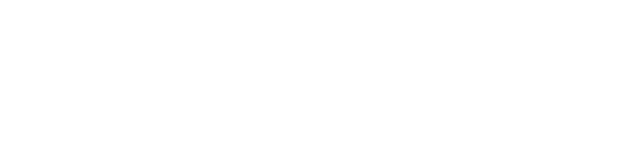
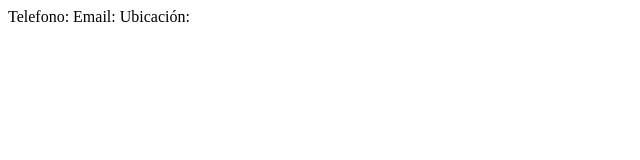
Before and after one commit to Kleiman2009/Proyecto-grupal-1, a plain HTML site: page index.html in a window 1280 px wide. Shown: the whole page, without its empty margins (0-640 px from the left). Drawn offline with Linux system fonts and the light colour scheme.

Commit message:
Update index.html

```diff
--- a/index.html
+++ b/index.html
@@ -7,6 +7,12 @@
     <link rel="stylesheet" href="/style.css" >
 </head>
 <body>
+       <!--footer-->
+    <footer>
+        Telefono:
+        Email:
+        Ubicación:
+    </footer>
 
 </body>
 </html>
```
